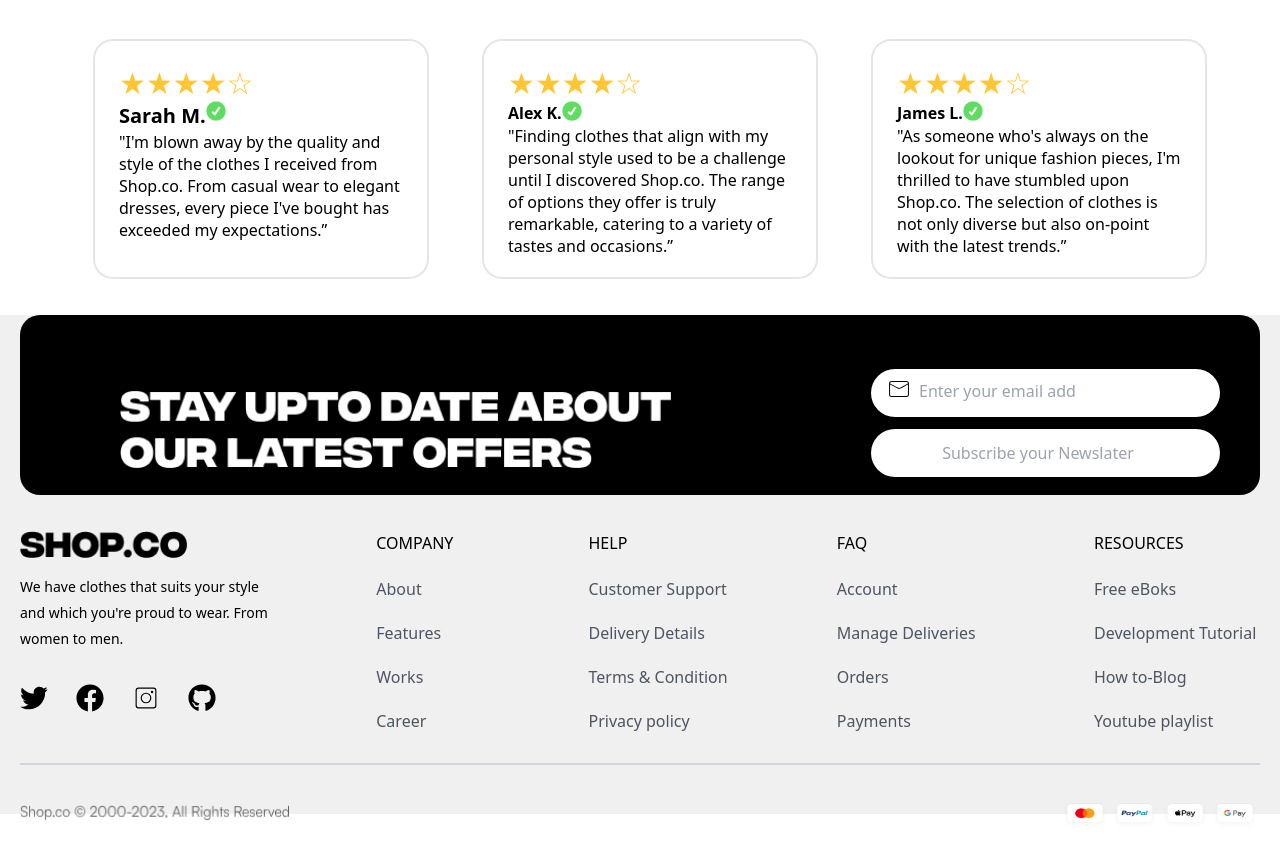
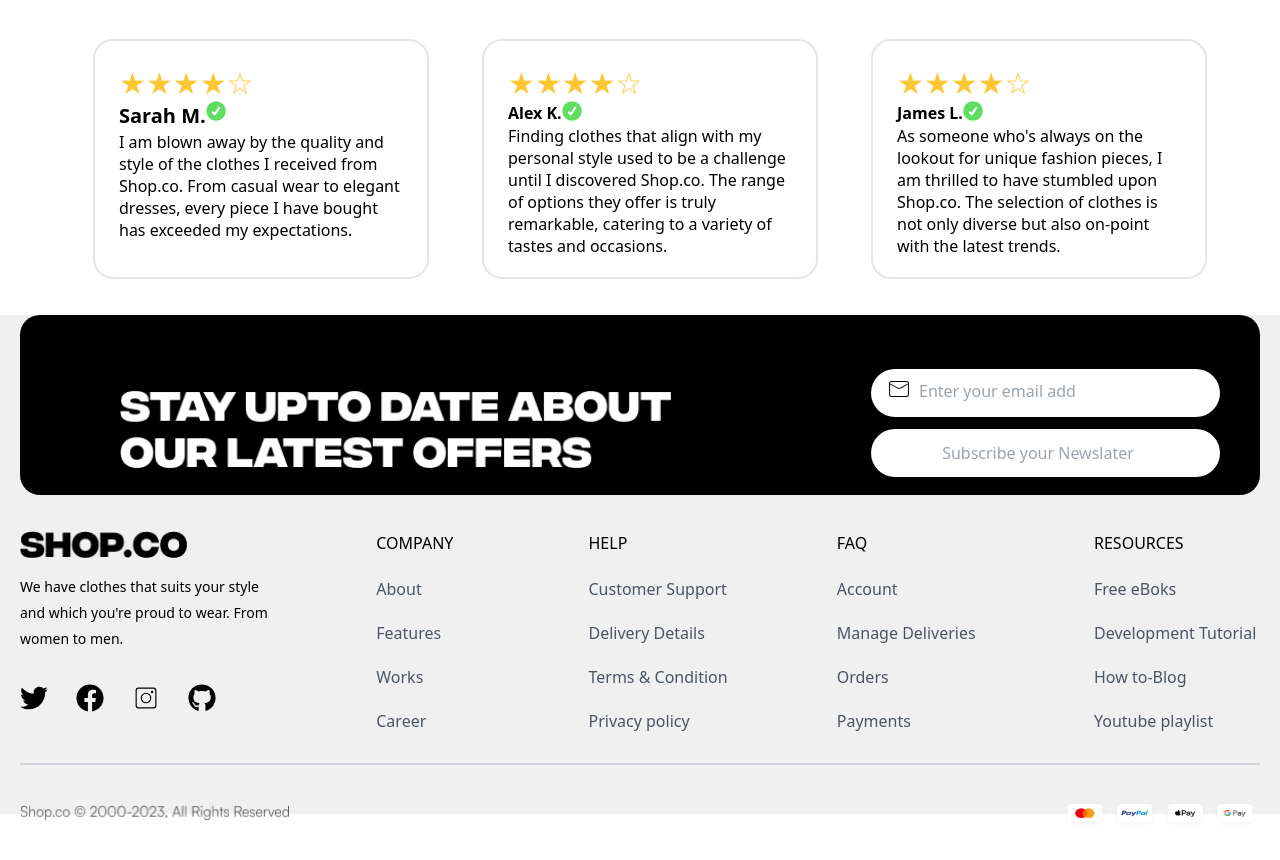
Before and after one commit to sabreenadaniyal/Figma-Template-Hackhathon, a Next.js app: page / in a window 1280 px wide. Shown: the part 3280-4140 px from the top of the page. Built offline with nearby package versions, Linux system fonts and the light colour scheme.

Commit message:
Update HappyCustomer.tsx

```diff
--- a/app/Components/HappyCustomer.tsx
+++ b/app/Components/HappyCustomer.tsx
@@ -6,7 +6,7 @@ import { ArrowRight } from 'lucide-react';
 const HappyCustomer = () => {
     return (
         <div className='wrapper flex flex-col '>
-            <div className='wrapper flex mt-[50px] items-center gap-[522px]  ' >
+            <div className='wrapper flex mt-[50px] items-center gap-[522px]'>
                 <Image src="/hero section/happycustomer.png" alt="customer" width={654} height={58} />
 
                 <div className='flex gap-3'>
@@ -21,21 +21,21 @@ const HappyCustomer = () => {
                     <span className='text-[#FFC633] text-3xl'>&#9733;&#9733;&#9733;&#9733;&#9734;</span>
                     <div className='flex'> <h1 className='font-bold *: text-[20px]'>Sarah M.</h1>
                         <span><Image src="/hero section/green tick.png" alt="customer" width={20} height={20} /></span></div>
-                    <p className='text-[16px] leading-[22px] font-normal'>"I'm blown away by the quality and style of the clothes I received from Shop.co. From casual wear to elegant dresses, every piece I've bought has exceeded my expectations.”</p>
+                    <p className='text-[16px] leading-[22px] font-normal'>I am blown away by the quality and style of the clothes I received from Shop.co. From casual wear to elegant dresses, every piece I have bought has exceeded my expectations.</p>
 
                 </div>
                 <div className='w-[336px] h-[161.58] flex flex-col  p-6 border-2 border-[#0000001A] rounded-[20px]'>
                     <span className='text-[#FFC633] text-3xl'>&#9733;&#9733;&#9733;&#9733;&#9734;</span>
                     <div className='flex'> <h1 className='font-bold *:text-[20px]'>Alex K.</h1>
                         <span><Image src="/hero section/green tick.png" alt="customer" width={20} height={20} /></span></div>
-                    <p className='text-[16px] leading-[22px] font-normal'>"Finding clothes that align with my personal style used to be a challenge until I discovered Shop.co. The range of options they offer is truly remarkable, catering to a variety of tastes and occasions.”</p>
+                    <p className='text-[16px] leading-[22px] font-normal'>Finding clothes that align with my personal style used to be a challenge until I discovered Shop.co. The range of options they offer is truly remarkable, catering to a variety of tastes and occasions.</p>
 
                 </div>
                 <div className='w-[336px] h-[161.58] flex flex-col  p-6 border-2 border-[#0000001A] rounded-[20px]'>
                     <span className='text-[#FFC633] text-3xl'>&#9733;&#9733;&#9733;&#9733;&#9734;</span>
                     <div className='flex'> <h1 className='font-bold *:text-[20px]'>James L.</h1>
                         <span><Image src="/hero section/green tick.png" alt="customer" width={20} height={20} /></span></div>
-                    <p className='text-[16px] leading-[22px] font-normal'>"As someone who's always on the lookout for unique fashion pieces, I'm thrilled to have stumbled upon Shop.co. The selection of clothes is not only diverse but also on-point with the latest trends.”</p>
+                    <p className='text-[16px] leading-[22px] font-normal'>As someone who&apos;s always on the lookout for unique fashion pieces, I am thrilled to have stumbled upon Shop.co. The selection of clothes is not only diverse but also on-point with the latest trends.</p>
 
                 </div>
       </div>
```
